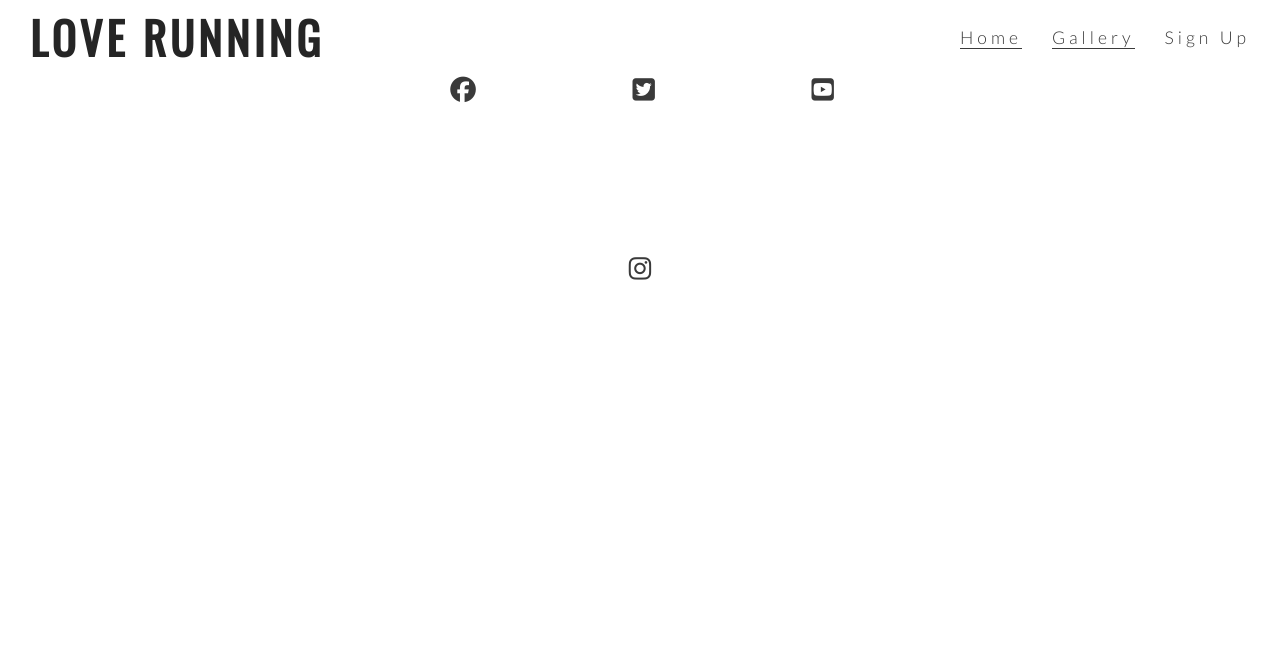
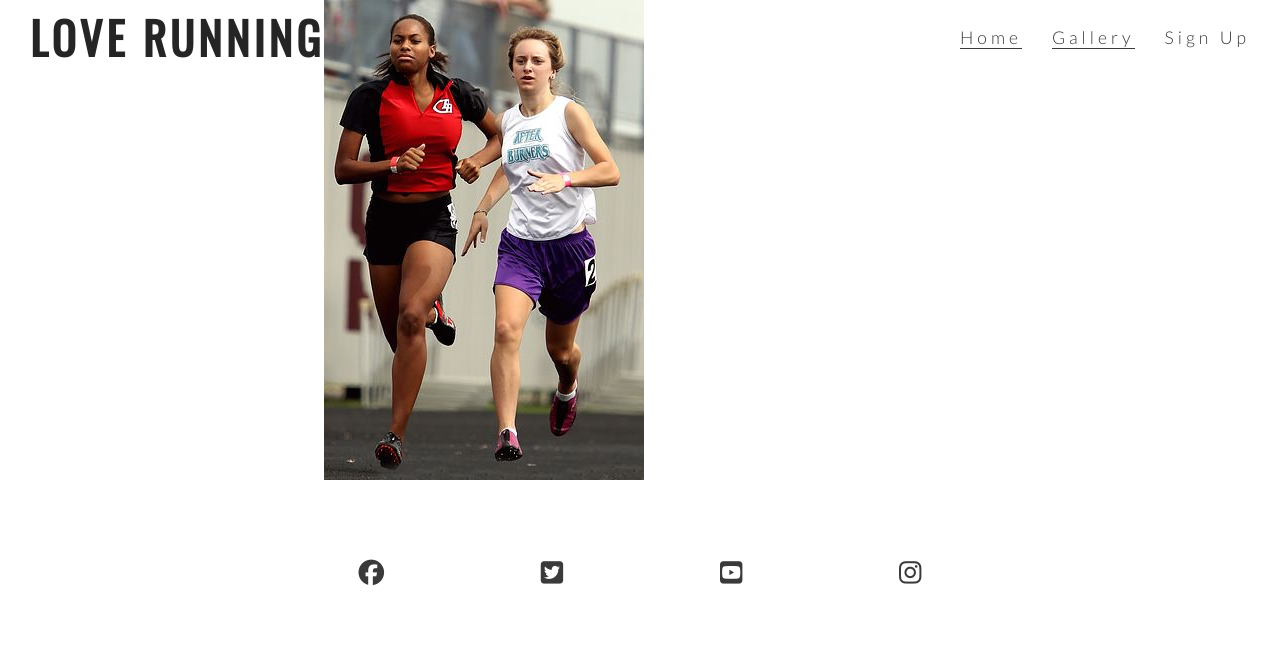
Before and after one commit to MariaHoulihan/love-running, a plain HTML site: page gallery.html in a window 1280 px wide. Drawn offline with nearby package versions, Linux system fonts and the light colour scheme.

Commit message:
Add first image to gallery page

```diff
--- a/gallery.html
+++ b/gallery.html
@@ -30,6 +30,9 @@
             </ul>
         </nav>
     </header>
+    <section>
+        <img src="assets/images/athletes.jpg" alt="Two athletes running together">
+    </section>
 
     <footer>
         <ul class="social-networks">
```
Also changed, not shown: assets/images/athletes.jpg (added), assets/images/girls.jpg (added), assets/images/man.jpg (added), assets/images/mud-run.jpg (added), assets/images/runner1.jpg (added), assets/images/runner2.jpg (added), assets/images/runner3.jpg (added), assets/images/runner4.jpg (added), assets/images/running_gang.jpg (added).
